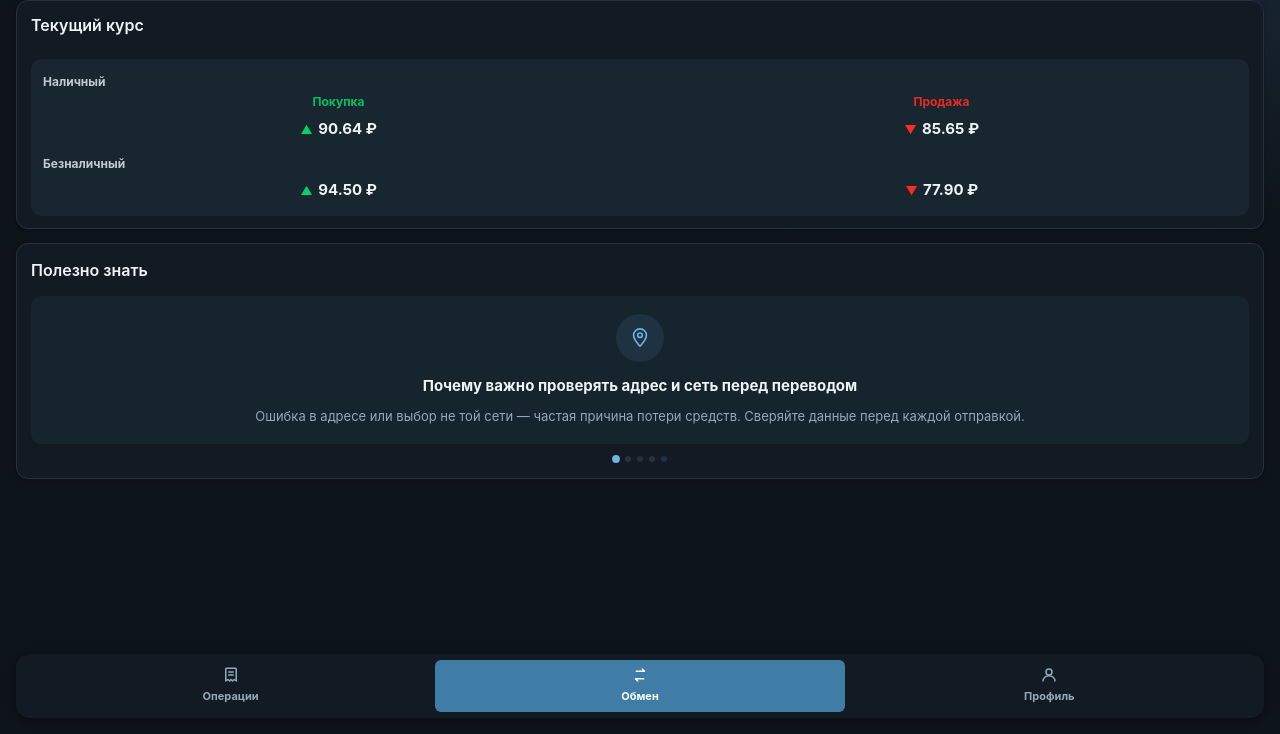
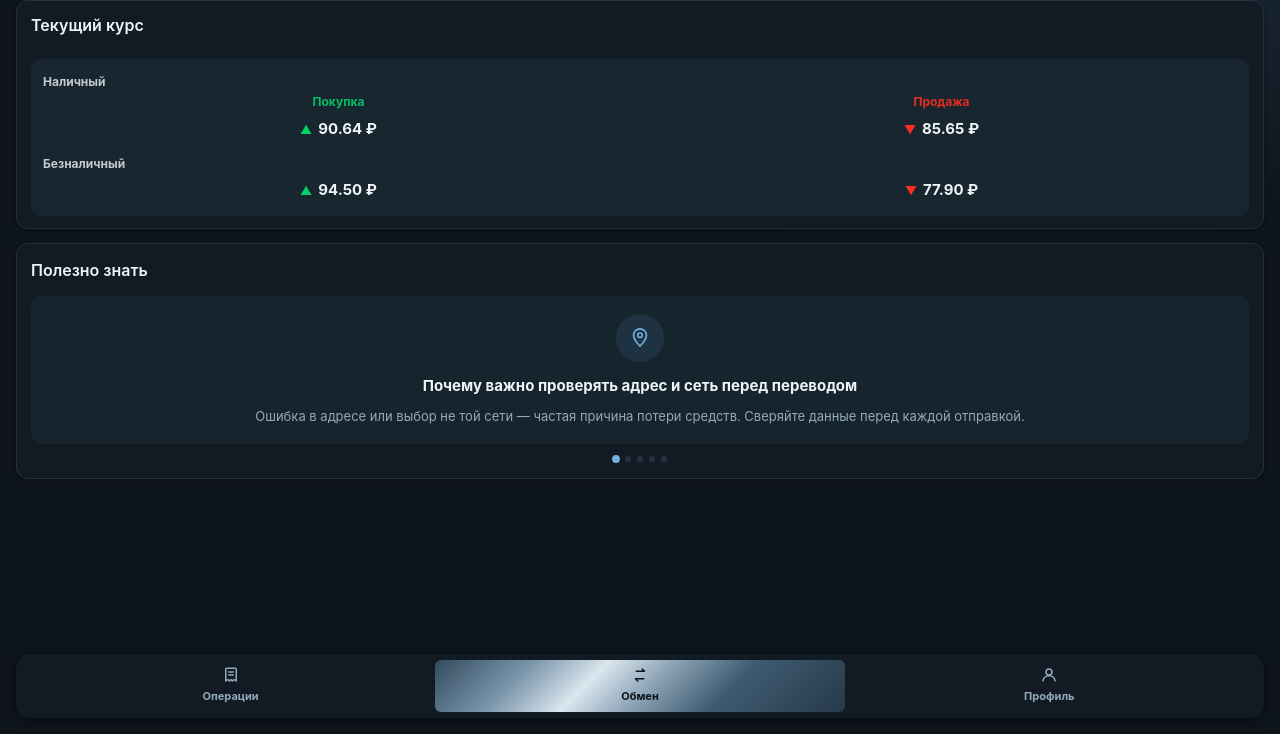
Before and after one commit to sumbitivan/frtxs, a website: page standalone.html in a window 1280 px wide. Shown: the part 66-800 px from the top of the page. Drawn offline with Linux system fonts and the light colour scheme.

Commit message:
Update standalone.html

```diff
--- a/standalone.html
+++ b/standalone.html
@@ -397,8 +397,8 @@ body {
 }
 
 .info-item.exchange-item {
-    background: var(--primary-color);
-    color: white;
+    background: var(--steel-gradient);
+    color: #0c1319;
 }
 
 .info-item.exchange-item:hover {
```
